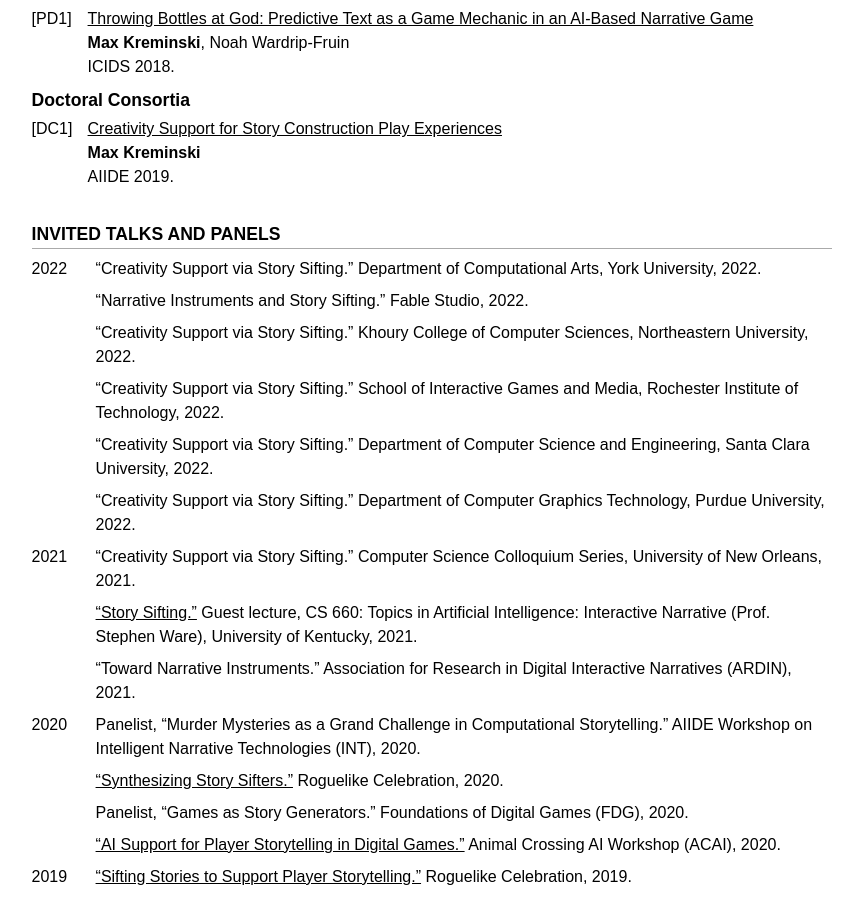
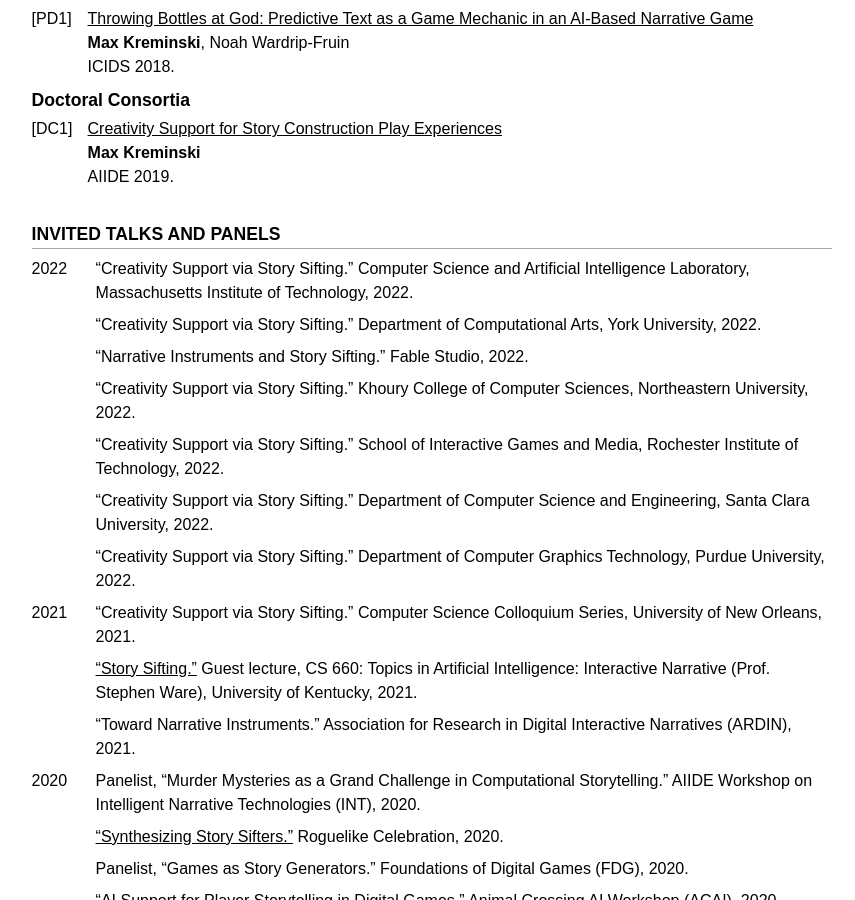
Before and after one commit to mkremins/mkremins.github.io, a Jekyll site: the page built from cv/index.html, in a window 1280 px wide and 900 px high, scrolled down 4113 px. Shown: the whole window, without its empty margins (208-1063 px from the left). Built offline with Jekyll 4.4.1, drawn with Linux system fonts in a browser that asks for light colours; some web fonts are replaced.

Commit message:
Add MIT talk to CV

```diff
--- a/_data/talks.json
+++ b/_data/talks.json
@@ -1,4 +1,11 @@
 [
+{
+  "title": "Creativity Support via Story Sifting",
+  "year": "2022",
+  "url": "",
+  "venue": "Massachusetts Institute of Technology",
+  "venue_long": "Computer Science and Artificial Intelligence Laboratory, Massachusetts Institute of Technology"
+},
 {
   "title": "Creativity Support via Story Sifting",
   "year": "2022",
```
